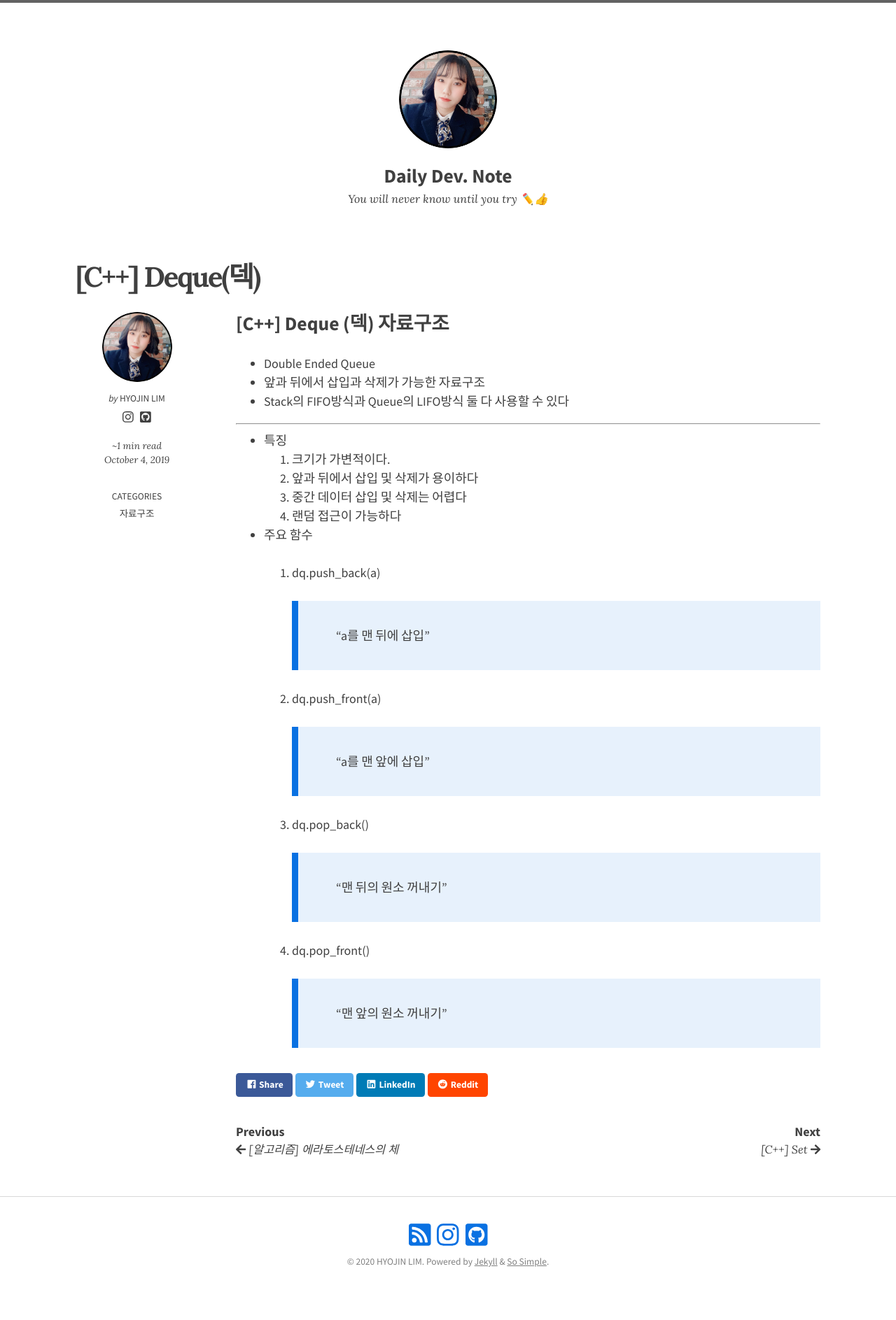
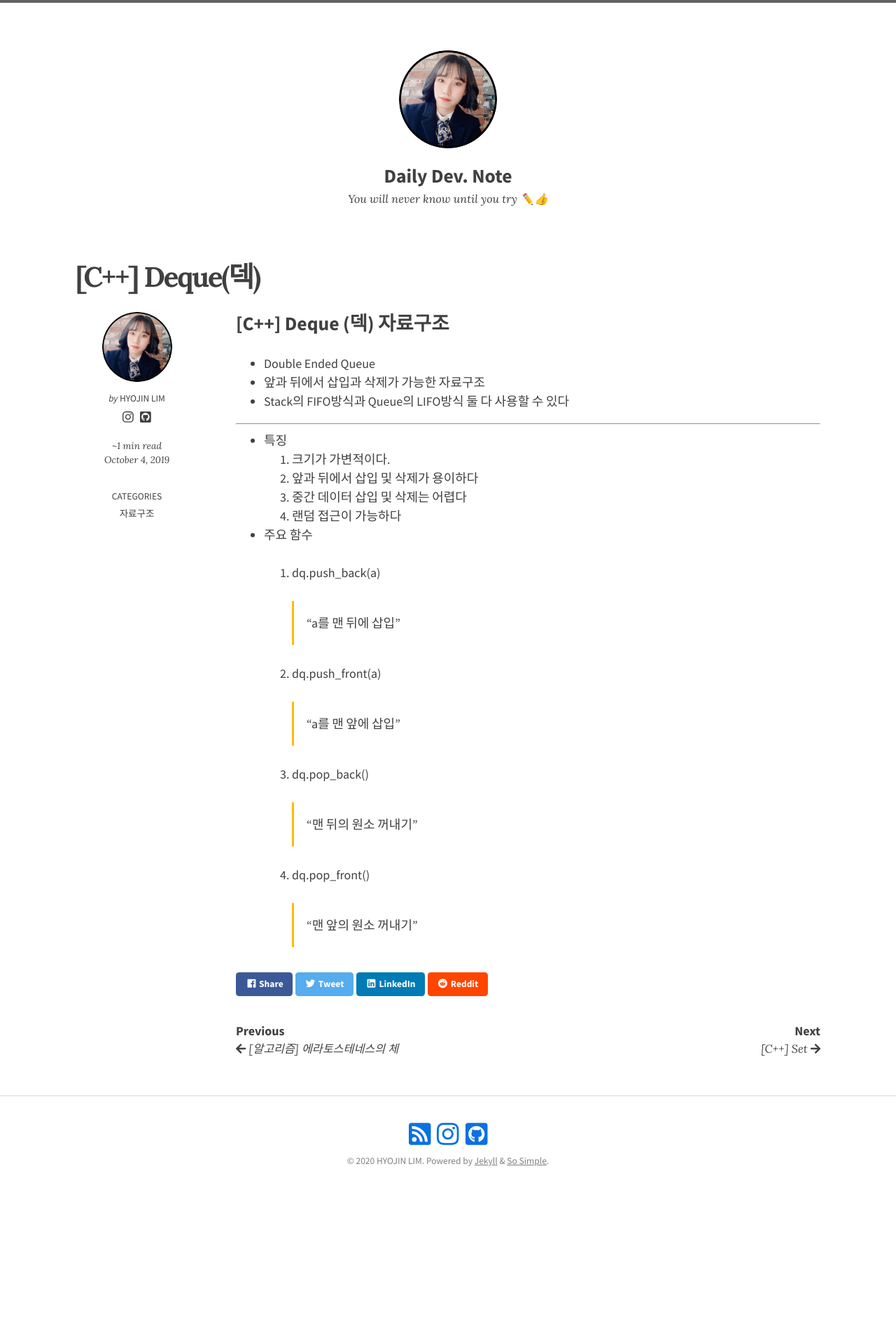
Before and after one commit to genie97/genie97.github.com, a Jekyll site: the page built from _posts/2019-10-04-[c++] Deque (덱) 자료구조.md, in a window 1280 px wide. Shown: the whole page at 70% size. Built offline with Jekyll 4.4.1, drawn with Linux system fonts in a browser that asks for light colours; nearby versions of some CDN libraries; a script that is not in the unit is left out; after the commit the page ends 1743 px from its top, so only the background shows below that.

Commit message:
modify css

```diff
--- a/_sass/so-simple/_reset.scss
+++ b/_sass/so-simple/_reset.scss
@@ -223,7 +223,7 @@ small {
 blockquote {
   margin-right: 0;
   margin-left: 0;
-  padding: 2em 3em;
+  padding: 1em 1em;
   border-left: solid 0.5em;
 
   *:last-child {
--- a/_sass/so-simple/_skin.scss
+++ b/_sass/so-simple/_skin.scss
@@ -17,8 +17,9 @@ a {
 }
 
 blockquote {
-  background-color: mix($background-color, $accent-color, 90%);
-  border-left-color: $accent-color;
+  background-color: white;
+  border-left-color: #FFBB00;
+  border-left-width: medium;
 }
 
 /* ==========================================================================
```
